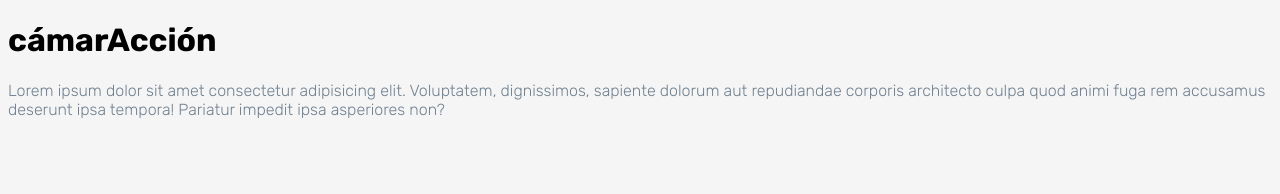
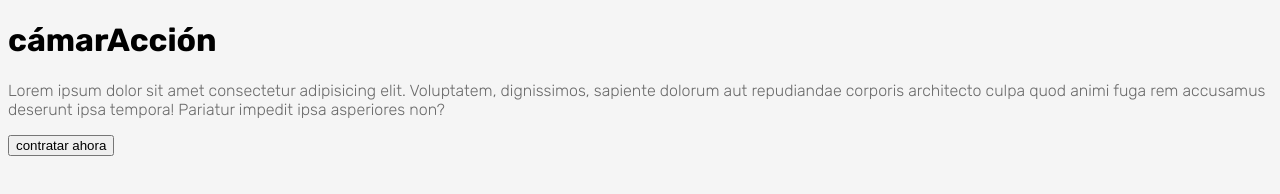
Before and after one commit to coxmau77/repositorio-SSH, a plain HTML site: page index.html in a window 1280 px wide. Drawn offline with Linux system fonts and the light colour scheme.

Commit message:
Agregamos boton y hacemos commit desde VSC1

```diff
--- a/index.html
+++ b/index.html
@@ -15,6 +15,7 @@
     <p>Lorem ipsum dolor sit amet consectetur adipisicing elit. Voluptatem, dignissimos, sapiente dolorum aut
         repudiandae corporis architecto culpa quod animi fuga rem accusamus deserunt ipsa tempora! Pariatur impedit ipsa
         asperiores non?</p>
+    <button>contratar ahora</button>
 </body>
 
 </html>
--- a/style.css
+++ b/style.css
@@ -3,7 +3,7 @@
 :root {
     --font-family: 'Rubik', sans-serif;
     --title-color: Black;
-    --text-color: SlateGray;
+    --text-color: DimGray;
     --bg-color: whitesmoke;
 }
 
```
Also changed, not shown: 1 other file.
